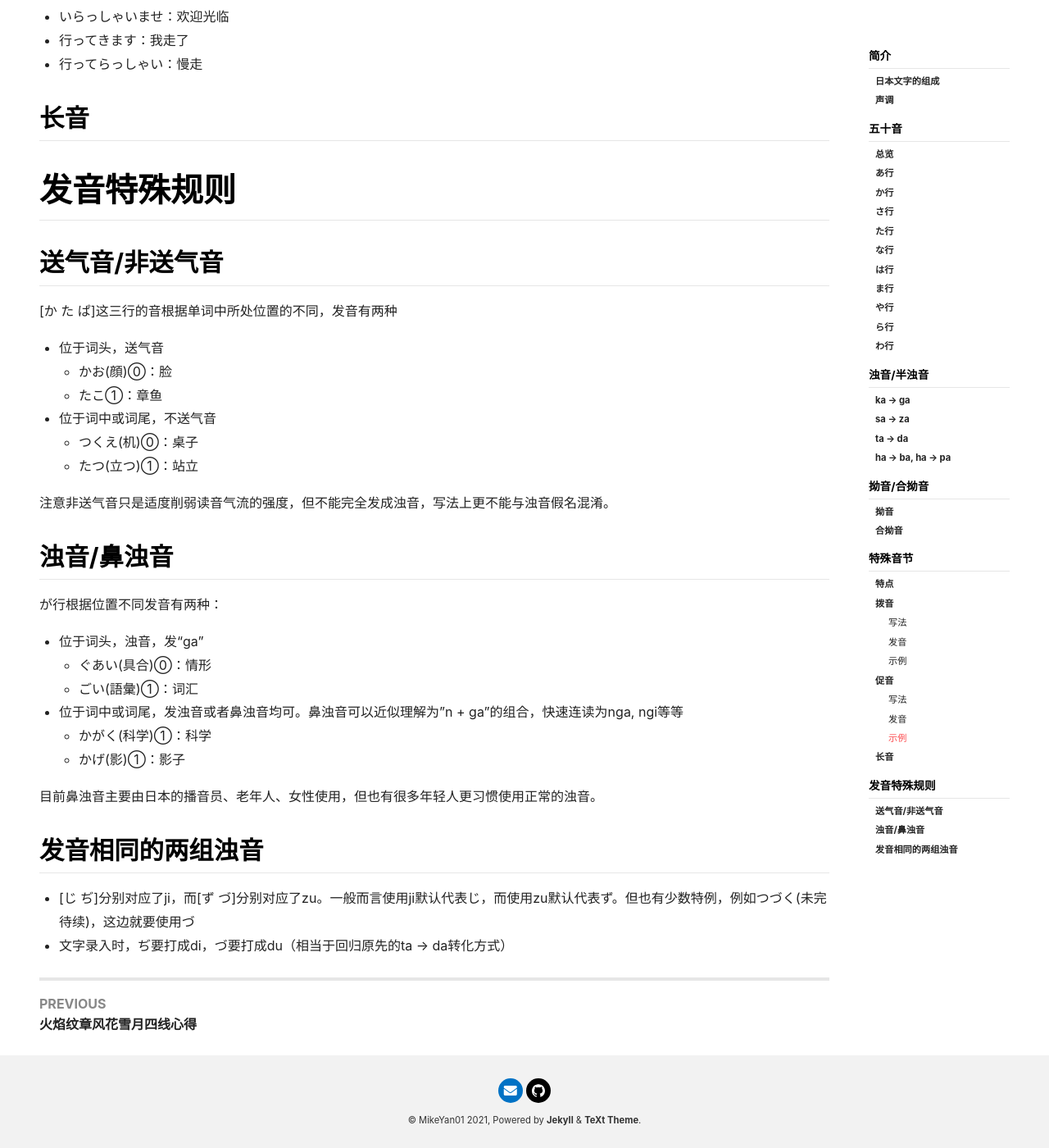
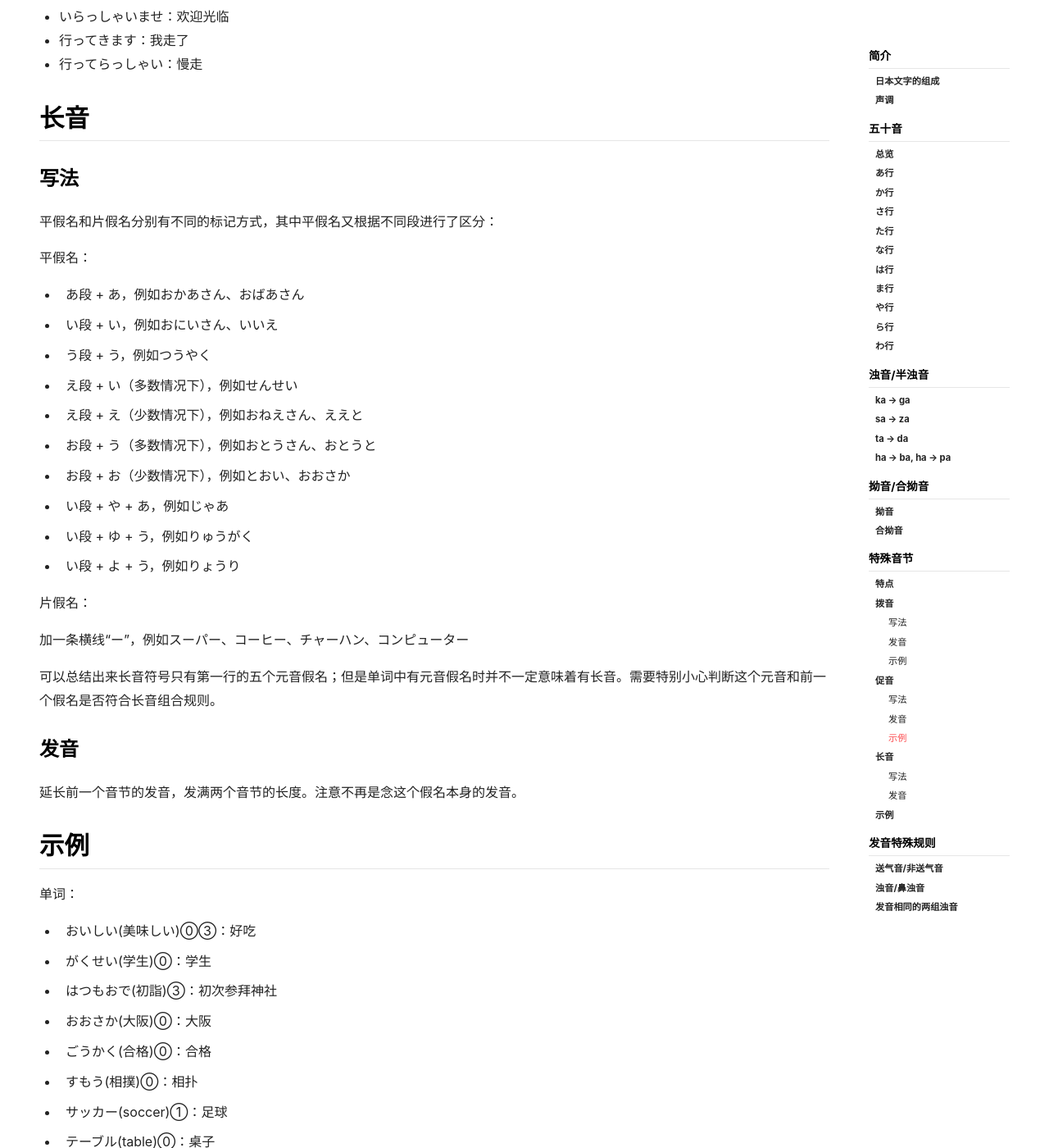
Before and after one commit to MikeYan01/mikeyan01.github.io, a Jekyll site: the page built from _posts/2021-12-25-日语入门.md, in a window 1280 px wide and 1400 px high, scrolled down 25428 px. Shown: the whole window at 82% size. Built offline with Jekyll 4.4.1, drawn with Linux system fonts in a browser that asks for light colours; nearby versions of some CDN libraries; some of the changed text lies outside the part shown.

Commit message:
Update post

```diff
--- a/_posts/2021-12-25-日语入门.md
+++ b/_posts/2021-12-25-日语入门.md
@@ -688,6 +688,84 @@ article_header:
 
 ## 长音
 
+### 写法
+
+平假名和片假名分别有不同的标记方式，其中平假名又根据不同段进行了区分：
+
+平假名：
+
+- あ段 + あ，例如おかあさん、おばあさん
+
+- い段 + い，例如おにいさん、いいえ
+
+- う段 + う，例如つうやく
+
+- え段 + い（多数情况下），例如せんせい
+
+- え段 + え（少数情况下），例如おねえさん、ええと
+
+- お段 + う（多数情况下），例如おとうさん、おとうと
+
+- お段 + お（少数情况下），例如とおい、おおさか
+
+- い段 + や + あ，例如じゃあ
+
+- い段 + ゆ + う，例如りゅうがく
+
+- い段 + よ + う，例如りょうり
+
+片假名：
+
+加一条横线“ー”，例如スーパー、コーヒー、チャーハン、コンピューター
+
+
+可以总结出来长音符号只有第一行的五个元音假名；但是单词中有元音假名时并不一定意味着有长音。需要特别小心判断这个元音和前一个假名是否符合长音组合规则。
+
+### 发音
+
+延长前一个音节的发音，发满两个音节的长度。注意不再是念这个假名本身的发音。
+
+## 示例
+
+单词：
+
+- おいしい(美味しい)⓪③：好吃
+
+- がくせい(学生)⓪：学生
+
+- はつもおで(初詣)③：初次参拜神社
+
+- おおさか(大阪)⓪：大阪
+
+- ごうかく(合格)⓪：合格
+
+- すもう(相撲)⓪：相扑
+
+- サッカー(soccer)①：足球
+
+- テーブル(table)⓪：桌子
+
+- べんきょう(勉強)⓪：勤奋
+
+- こきゅう(呼吸)⓪：呼吸
+
+- きゅうり(胡瓜)①：黄瓜
+
+- ちゅうい(注意)①：注意
+
+- ニュース(news)①：新闻
+
+- ジャーナリスト(journalist)④：记者
+
+寒暄语：
+
+- おはようございます：早上好
+- ありがとうございます：谢谢
+- いいえ、どういたしましで：不，不用谢
+- ご馳走様(ちそうさま)でした：我吃好了
+- 初めまして、よろしくお願(ねが)いします：初次见面，请多多关照
+- さようなら：再见，有永别/分手的意味，或是正式场合的道别
+
 # 发音特殊规则
 
 ## 送气音/非送气音
```
